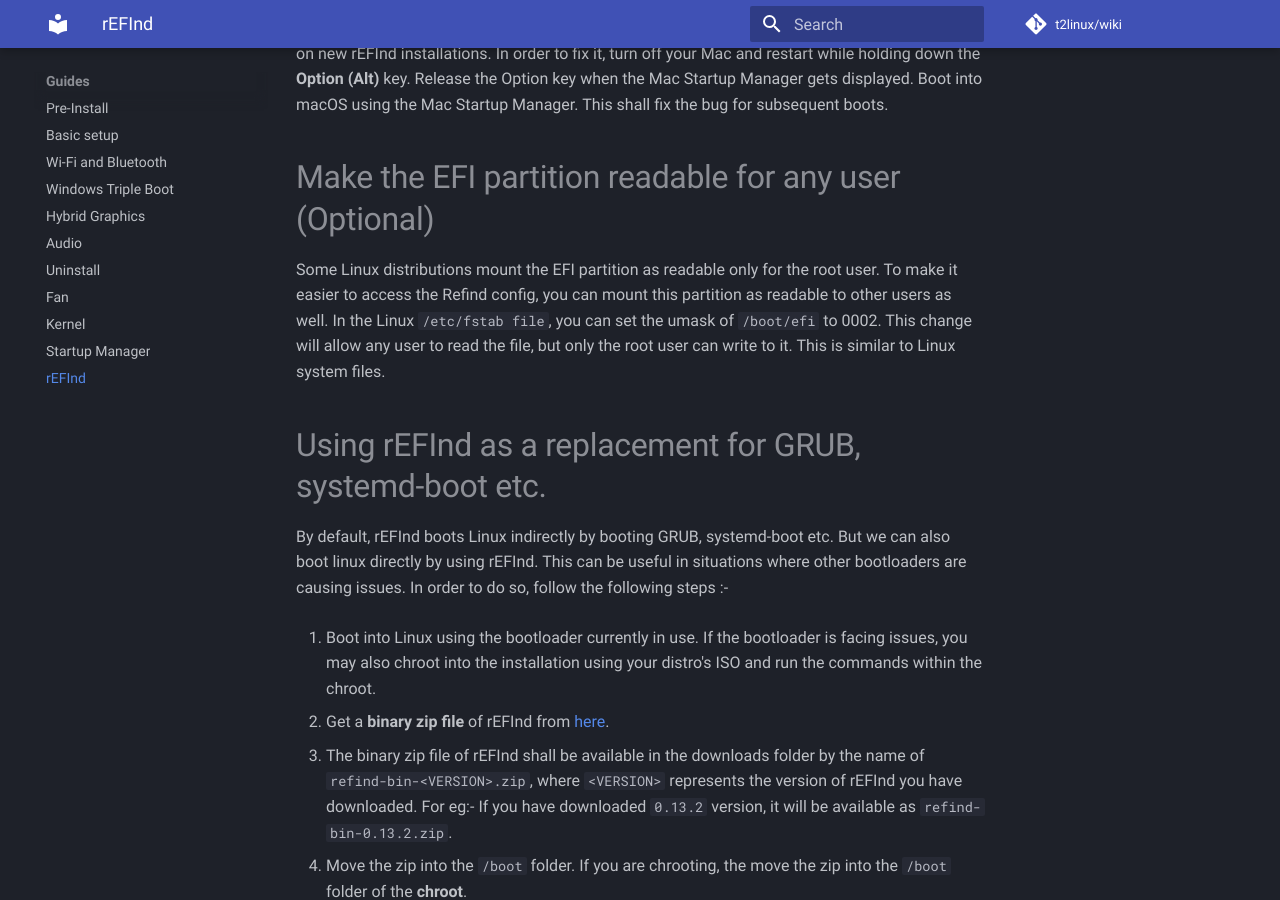
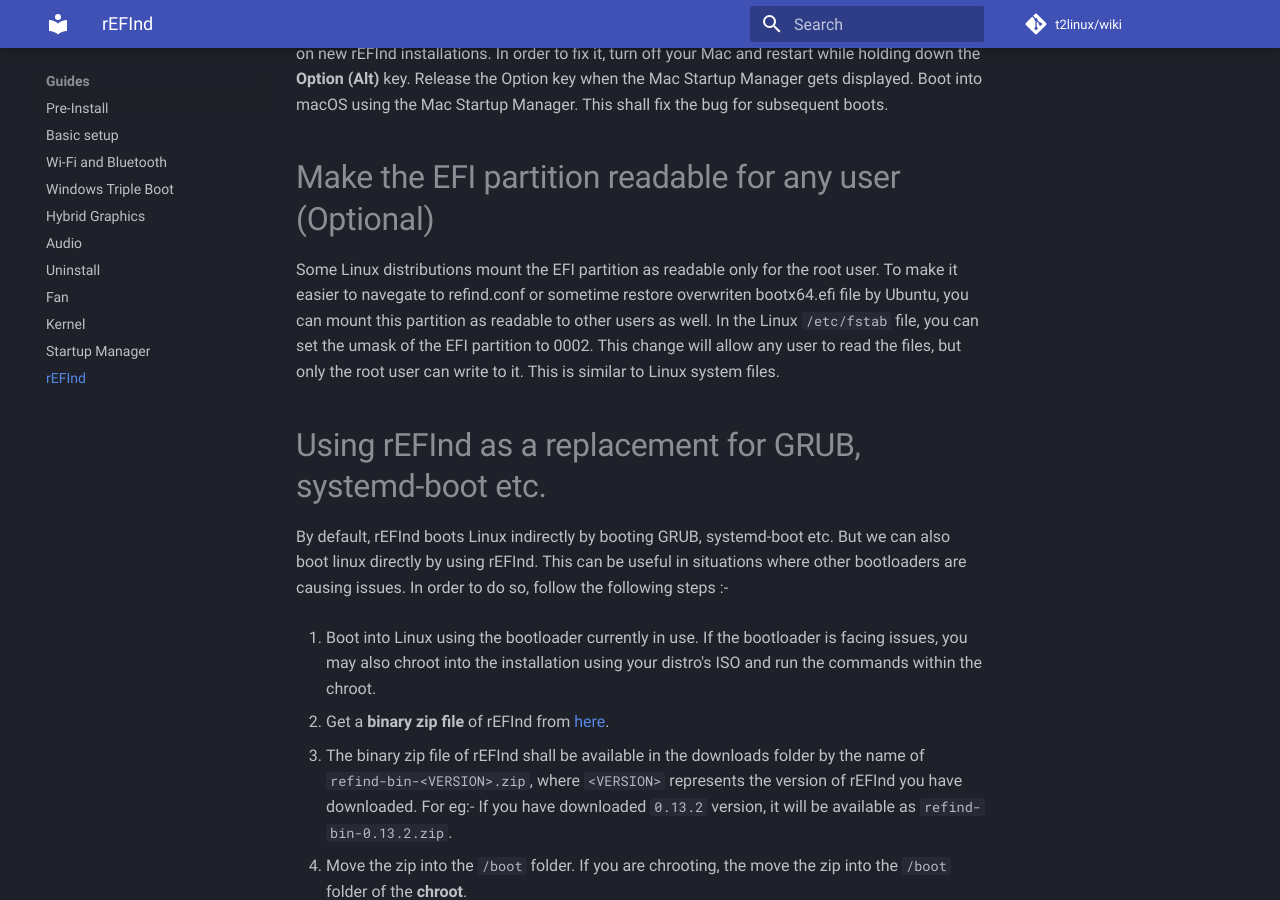
Before and after one commit to t2linux/wiki, an MkDocs documentation site: the page built from docs/guides/refind.md, in a window 1280 px wide and 900 px high, scrolled down 2777 px. Built offline with MkDocs 1.6.1 and Material for MkDocs 9.7.7, drawn with Linux system fonts in a browser that asks for light colours; comment, search, counter and statistics services are not loaded.

Commit message:
improved

```diff
--- a/docs/guides/refind.md
+++ b/docs/guides/refind.md
@@ -81,7 +81,7 @@ Sometimes, while booting into macOS using rEFInd, users get stuck at a blank scr
 
 # Make the EFI partition readable for any user (Optional)
 
-Some Linux distributions mount the EFI partition as readable only for the root user. To make it easier to access the Refind config, you can mount this partition as readable to other users as well. In the Linux `/etc/fstab file`, you can set the umask of `/boot/efi` to 0002. This change will allow any user to read the file, but only the root user can write to it. This is similar to Linux system files.
+Some Linux distributions mount the EFI partition as readable only for the root user. To make it easier to navegate to refind.conf or sometime restore overwriten bootx64.efi file by Ubuntu, you can mount this partition as readable to other users as well. In the Linux `/etc/fstab` file, you can set the umask of the EFI partition to 0002. This change will allow any user to read the files, but only the root user can write to it. This is similar to Linux system files.
 
 # Using rEFInd as a replacement for GRUB, systemd-boot etc.
 
```
